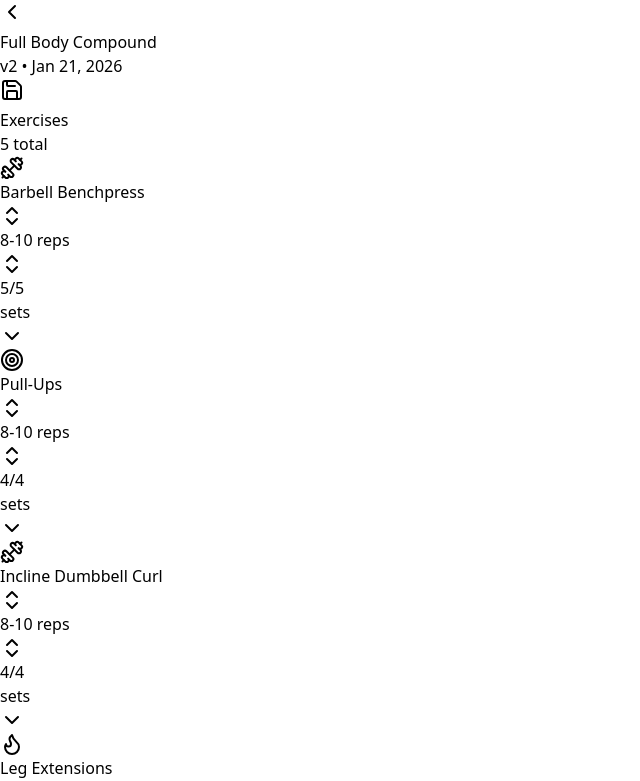
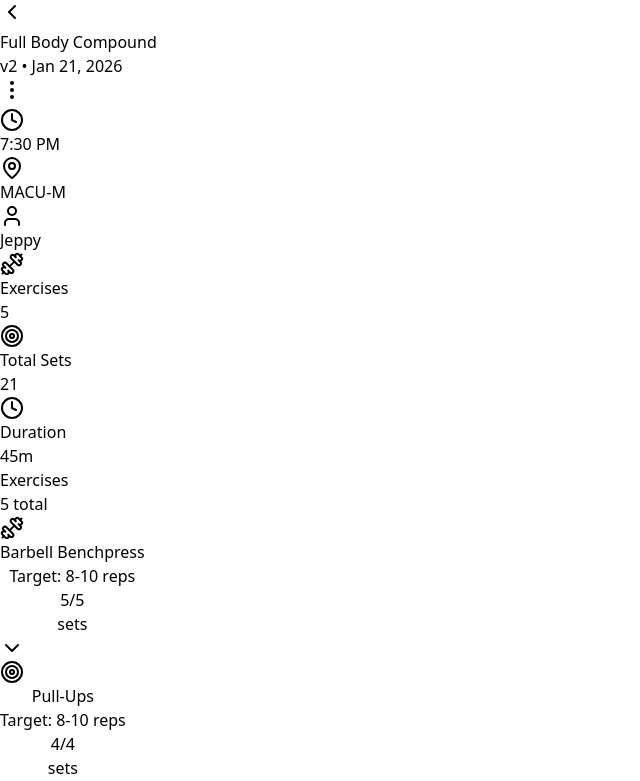
Before and after one commit to JHoang6900/progressive_overloader, a React (Vite) app: page / in a window 1280 px wide. Shown: the top 781 px of the page, without its empty margins (0-640 px from the left). Built offline with nearby package versions, Linux system fonts and the light colour scheme.

Commit message:
Edit/save works for exercise swaps and rep range edits.

```diff
--- /dev/null
+++ b/src/App.jsx
@@ -0,0 +1,105 @@
+import React, { useState } from 'react';
+import WorkoutScreen from './WorkoutScreen';
+import ExerciseSelector from './ExerciseSelector_v2';
+
+// Move static data here initially // is this needed here? I might just call it in ExerciseSelector_v2.jsx.
+import { ALL_EXERCISES } from './data/exercises';
+
+// Define the initial state of exercises here
+const INITIAL_DATA = [
+  {
+    id: "1",
+    name: "Barbell Benchpress",
+    icon: "dumbbell",
+    targetReps: "8-10",
+    sets: [
+      { weight: "45+15lbs", reps: "5" },
+      { weight: "45+15lbs", reps: "5" },
+      { weight: "45+15lbs", reps: "5" },
+      { weight: "45+15lbs", reps: "4" },
+      { weight: "45+15lbs", reps: "4" },
+    ],
+    notes: "5x5 last 2 sets were 5x4",
+  },
+  {
+    id: "2",
+    name: "Pull-Ups",
+    icon: "target",
+    targetReps: "8-10",
+    sets: [
+      { weight: "Green", reps: "10", isGreen: true },
+      { weight: "Green", reps: "5 | 3", isGreen: true },
+      { weight: "Green", reps: "5 | 3", isGreen: true },
+      { weight: "Green", reps: "5 | 3", isGreen: true },
+    ],
+  },
+  {
+    id: "3",
+    name: "Incline Dumbbell Curl",
+    icon: "dumbbell",
+    targetReps: "8-10",
+    sets: [
+      { weight: "20lbs", reps: "10" },
+      { weight: "20lbs", reps: "5" },
+      { weight: "15lbs", reps: "10" },
+      { weight: "15lbs", reps: "10" },
+    ],
+  },
+  {
+    id: "4",
+    name: "Leg Extensions",
+    icon: "flame",
+    targetReps: "7-9",
+    sets: [
+      { weight: "85lbs", reps: "10", isRed: true },
+      { weight: "100lbs", reps: "10", isRed: true },
+      { weight: "100lbs", reps: "10", isRed: true },
+      { weight: "100lbs", reps: "10", isRed: true },
+    ],
+  },
+  {
+    id: "5",
+    name: "Spread Out",
+    icon: "dumbbell",
+    targetReps: "8-10",
+    sets: [
+      { weight: "75lbs", reps: "7" },
+      { weight: "75lbs", reps: "10" },
+      { weight: "75lbs", reps: "10" },
+      { weight: "75lbs", reps: "10" },
+    ],
+  },
+];
+
+export default function App() {
+  // 1. The "Single Source of Truth" for data
+  const [currentExercises, setCurrentExercises] = useState(INITIAL_DATA);
+
+  // 2. The state that controls which screen is visible
+  const [isEditing, setIsEditing] = useState(false);
+
+  // Function to handle saving changes from ExerciseSelector
+  const handleSave = (updatedExercises) => {
+    setCurrentExercises(updatedExercises); // Update the master list
+    setIsEditing(false); // Go back to workout screen
+  };
+
+  return (
+    <div>
+      {isEditing ? (
+        // SHOW EDIT SCREEN
+        <ExerciseSelector
+          exercises={currentExercises}
+          onSave={handleSave}
+          onCancel={() => setIsEditing(false)}
+        />
+      ) : (
+        // SHOW WORKOUT SCREEN
+        <WorkoutScreen
+          exercises={currentExercises}
+          onEdit={() => setIsEditing(true)}
+        />
+      )}
+    </div>
+  );
+}
--- a/src/ExerciseSelector_v2.jsx
+++ b/src/ExerciseSelector_v2.jsx
@@ -17,126 +17,8 @@ import {
   FlameIcon,
   MessageCircleIcon,
   CircleEllipsis,
-  SaveIcon
+  SaveIcon,
 } from "lucide-react";
-
-const exercises = [
-  {
-    id: "1",
-    name: "Barbell Benchpress",
-    icon: "dumbbell",
-    targetReps: "8-10",
-    sets: [
-      { weight: "45+15lbs", reps: "5" },
-      { weight: "45+15lbs", reps: "5" },
-      { weight: "45+15lbs", reps: "5" },
-      { weight: "45+15lbs", reps: "4" },
-      { weight: "45+15lbs", reps: "4" },
-    ],
-    notes: "5x5 last 2 sets were 5x4",
-  },
-  {
-    id: "2",
-    name: "Pull-Ups",
-    icon: "target",
-    targetReps: "8-10",
-    sets: [
-      { weight: "Green", reps: "10", isGreen: true },
-      { weight: "Green", reps: "5 | 3", isGreen: true },
-      { weight: "Green", reps: "5 | 3", isGreen: true },
-      { weight: "Green", reps: "5 | 3", isGreen: true },
-    ],
-  },
-  {
-    id: "3",
-    name: "Incline Dumbbell Curl",
-    icon: "dumbbell",
-    targetReps: "8-10",
-    sets: [
-      { weight: "20lbs", reps: "10" },
-      { weight: "20lbs", reps: "5" },
-      { weight: "15lbs", reps: "10" },
-      { weight: "15lbs", reps: "10" },
-    ],
-  },
-  {
-    id: "4",
-    name: "Leg Extensions",
-    icon: "flame",
-    targetReps: "7-9",
-    sets: [
-      { weight: "85lbs", reps: "10", isRed: true },
-      { weight: "100lbs", reps: "10", isRed: true },
-      { weight: "100lbs", reps: "10", isRed: true },
-      { weight: "100lbs", reps: "10", isRed: true },
-    ],
-  },
-  {
-    id: "5",
-    name: "Spread Out",
-    icon: "dumbbell",
-    targetReps: "8-10",
-    sets: [
-      { weight: "75lbs", reps: "7" },
-      { weight: "75lbs", reps: "10" },
-      { weight: "75lbs", reps: "10" },
-      { weight: "75lbs", reps: "10" },
-    ],
-  },
-];
-
-
-function saveEdits() {
-  const updatedExercises = exercises.map((exercise) => {
-    if (exercise.name === selectedExercise) {
-      return {
-        ...exercise,
-        sets: exercise.sets.map((set) => {
-          if (set.weight === selectedWeight && set.reps === selectedReps) {
-            return {
-              ...set,
-              weight: newWeight,
-              reps: newReps,
-            };
-          }
-          return set;
-        }),
-      };
-    }
-    return exercise;
-  });
-
-  const updatedSelectedExercise = updatedExercises.find(
-    (exercise) => exercise.name === selectedExercise
-  );
-
-  const updatedSelectedSets = updatedSelectedExercise.sets.map((set) => {
-    if (set.weight === selectedWeight && set.reps === selectedReps) {
-      return {
-        ...set,
-        weight: newWeight,
-        reps: newReps,
-      };
-    }
-    return set;
-  });
-
-  const updatedSelectedExerciseWithNewSets = {
-    ...updatedSelectedExercise,
-    sets: updatedSelectedSets,
-  };
-
-  const updatedSelectedExercises = exercises.map((exercise) =>
-    exercise.name === selectedExercise
-      ? updatedSelectedExerciseWithNewSets
-      : exercise
-  );
-
-  const newSelectedRepRange = selectedRepRange === "8-10" ? "6-8" : "8-10";
-
-  setExercises(updatedSelectedExercises);
-  setSelectedRepRange(newSelectedRepRange);
-}
 
 // switch function for exercise icons
 function ExerciseIcon({ type }) {
@@ -153,7 +35,7 @@ function ExerciseIcon({ type }) {
   }
 }
 
-function ExerciseCard({ exercise, index }) {
+function ExerciseCard({ exercise, index, onUpdateName, onUpdateRepRange }) {
   const [isExpanded, setIsExpanded] = useState(false);
   const completedSets = exercise.sets.length;
   const totalSets = exercise.sets.length;
@@ -176,16 +58,22 @@ function ExerciseCard({ exercise, index }) {
               <h3 className={`${badgeStyle} text-white`}>
                 <Combobox
                   items={ALL_EXERCISES}
-                  value={selectedExercise}
-                  onSelect={setSelectedExercise}
+                  // FIX A: Use the PROP value, not local state
+                  // supposedly .tolowerCase() is needed for matching in Combobox
+                  value={exercise.name.toLowerCase()}
+                  // FIX B: Call the Parent's function, not a local setter
+                  onSelect={(newName) => onUpdateName(newName)}
                   placeholder="Select exercise..."
                 />
               </h3>
               <p className={`${badgeStyle} text-zinc-500`}>
                 <Combobox
                   items={REP_RANGES}
-                  value={selectedRepRange}
-                  onSelect={setSelectedRepRange}
+                  // FIX A: Use the PROP value, not local state
+                  // supposedly .tolowerCase() is needed for matching in Combobox
+                  value={exercise.targetReps.toLowerCase()}
+                  // FIX B: Call the Parent's function, not a local setter
+                  onSelect={(newRepRange) => onUpdateRepRange(newRepRange)}
                   placeholder="Select Rep Range..."
                 />
               </p>
@@ -210,7 +98,22 @@ function ExerciseCard({ exercise, index }) {
   );
 }
 
-export function ExerciseSelector() {
+export function ExerciseSelector({ exercises, onSave, onCancel }) {
+  const [localExercises, setLocalExercises] = useState(exercises);
+
+  const updateExerciseName = (id, newName) => {
+    const updated = localExercises.map((ex) =>
+      ex.id === id ? { ...ex, name: newName } : ex,
+    );
+    setLocalExercises(updated);
+  };
+
+  const updateExerciseRepRange = (id, newRepRange) => {
+    const updated = localExercises.map((ex) =>
+      ex.id === id ? { ...ex, targetReps: newRepRange } : ex,
+    );
+    setLocalExercises(updated);
+  };
 
   return (
     <div className="w-full min-h-screen bg-zinc-950">
@@ -231,8 +134,12 @@ export function ExerciseSelector() {
             </h1>
             <p className="text-xs text-zinc-500">v2 • Jan 21, 2026</p>
           </div>
-          <button className="flex items-center justify-center w-10 h-10 transition-colors border rounded-xl bg-zinc-900/60 border-zinc-800/50 text-zinc-400 hover:text-white hover:bg-zinc-800/60"
-          onClick={saveEdits}>
+          <button
+            className="flex items-center justify-center w-10 h-10 transition-colors border rounded-xl bg-zinc-900/60 border-zinc-800/50 text-zinc-400 hover:text-white hover:bg-zinc-800/60"
+            onClick={() => {
+              onSave(localExercises);
+            }}
+          >
             <SaveIcon className="w-5 h-5" />
           </button>
         </div>
@@ -257,15 +164,19 @@ export function ExerciseSelector() {
 
         {/* Exercise Cards */}
         <div>
-          {exercises.map(
-            (
-              exercise,
-              index, // exercise prop is where it gets passed in as a singular exercise.
-            ) => (
+          {localExercises.map((exercise, index) => (
               <ExerciseCard
                 key={exercise.id}
                 exercise={exercise}
                 index={index}
+                onUpdateName={(newName) =>
+                  updateExerciseName(exercise.id, newName)
+                }
+                 onUpdateRepRange={(newRepRange) =>
+                  updateExerciseRepRange(exercise.id, newRepRange)
+                }
+
+
               />
             ),
           )}
--- a/src/WorkoutScreen.jsx
+++ b/src/WorkoutScreen.jsx
@@ -16,142 +16,6 @@ import {
   CircleEllipsis
 } from 'lucide-react'
 
-const exercises = [
-  {
-    id: '1',
-    name: 'Barbell Benchpress',
-    icon: 'dumbbell',
-    targetReps: '8-10',
-    sets: [
-      {
-        weight: '45+15lbs',
-        reps: '5',
-      },
-      {
-        weight: '45+15lbs',
-        reps: '5',
-      },
-      {
-        weight: '45+15lbs',
-        reps: '5',
-      },
-      {
-        weight: '45+15lbs',
-        reps: '4',
-      },
-      {
-        weight: '45+15lbs',
-        reps: '4',
-      },
-    ],
-    notes: '5x5 last 2 sets were 5x4',
-  },
-  {
-    id: '2',
-    name: 'Pull-Ups',
-    icon: 'target',
-    targetReps: '8-10',
-    sets: [
-      {
-        weight: 'Green',
-        reps: '10',
-        isGreen: true,
-      },
-      {
-        weight: 'Green',
-        reps: '5 | 3',
-        isGreen: true,
-      },
-      {
-        weight: 'Green',
-        reps: '5 | 3',
-        isGreen: true,
-      },
-      {
-        weight: 'Green',
-        reps: '5 | 3',
-        isGreen: true,
-      },
-    ],
-  },
-  {
-    id: '3',
-    name: 'Incline Dumbbell Curl',
-    icon: 'dumbbell',
-    targetReps: '8-10',
-    sets: [
-      {
-        weight: '20lbs',
-        reps: '10',
-      },
-      {
-        weight: '20lbs',
-        reps: '5',
-      },
-      {
-        weight: '15lbs',
-        reps: '10',
-      },
-      {
-        weight: '15lbs',
-        reps: '10',
-      },
-    ],
-  },
-  {
-    id: '4',
-    name: 'Leg Extensions',
-    icon: 'flame',
-    targetReps: '7-9',
-    sets: [
-      {
-        weight: '85lbs',
-        reps: '10',
-        isRed: true,
-      },
-      {
-        weight: '100lbs',
-        reps: '10',
-        isRed: true,
-      },
-      {
-        weight: '100lbs',
-        reps: '10',
-        isRed: true,
-      },
-      {
-        weight: '100lbs',
-        reps: '10',
-        isRed: true,
-      },
-    ],
-  },
-  {
-    id: '5',
-    name: 'Spread Out',
-    icon: 'dumbbell',
-    targetReps: '8-10',
-    sets: [
-      {
-        weight: '75lbs',
-        reps: '7',
-      },
-      {
-        weight: '75lbs',
-        reps: '10',
-      },
-      {
-        weight: '75lbs',
-        reps: '10',
-      },
-      {
-        weight: '75lbs',
-        reps: '10',
-      },
-    ],
-  },
-]
-
 
 // switch function for exercise icons
 function ExerciseIcon({ type }) {
@@ -165,6 +29,14 @@ function ExerciseIcon({ type }) {
       return <FlameIcon className={iconClass} />
   }
 }
+
+
+
+function onEdit() {
+
+}
+
+
 function ExerciseCard({
   exercise,
   index,
@@ -392,7 +264,7 @@ function MetadataChip({ icon, text }) {
     </div>
   )
 }
-export function WorkoutScreen() {
+export function WorkoutScreen({exercises, onEdit }) {
   const totalSets = exercises.reduce((acc, ex) => acc + ex.sets.length, 0)
   return (
     <div className="w-full min-h-screen bg-zinc-950">
@@ -421,9 +293,12 @@ export function WorkoutScreen() {
             </h1>
             <p className="text-xs text-zinc-500">v2 • Jan 21, 2026</p>
           </div>
-          <button className="flex items-center justify-center w-10 h-10 transition-colors border rounded-xl bg-zinc-900/60 border-zinc-800/50 text-zinc-400 hover:text-white hover:bg-zinc-800/60">
+
+          <button className="flex items-center justify-center w-10 h-10 transition-colors border rounded-xl bg-zinc-900/60 border-zinc-800/50 text-zinc-400 hover:text-white hover:bg-zinc-800/60"
+          onClick={onEdit}>
             <MoreVerticalIcon className="w-5 h-5" />
           </button>
+
         </div>
 
         {/* Metadata Chips */}
@@ -557,17 +432,4 @@ export function WorkoutScreen() {
     </div>
   )
 }
-export default WorkoutScreen
-
-
-
-
-
-
-//  {isBadge ? (
-//         <span className="px-3 py-1 text-sm font-medium text-white rounded-lg bg-zinc-800/80">
-//           {value}
-//         </span>
-//       ) : (
-//         <span className="text-sm text-white">{value}</span>
-//       )}
+export default WorkoutScreen;
--- a/src/main.jsx
+++ b/src/main.jsx
@@ -3,11 +3,15 @@ import ReactDOM from 'react-dom/client'
 import WorkoutScreen from './WorkoutScreen.jsx'
 import ExerciseSelector from './ExerciseSelector_v2.jsx'
 // import ExerciseSelector from './ExerciseSelector_v1.jsx'
+
+import App from './App.jsx'
+
 import './index.css'
 
 ReactDOM.createRoot(document.getElementById('root')).render(
   <React.StrictMode>
+    <App />
     {/* <WorkoutScreen /> */}
-    <ExerciseSelector />
+    {/* <ExerciseSelector /> */}
   </React.StrictMode>,
 )
```
